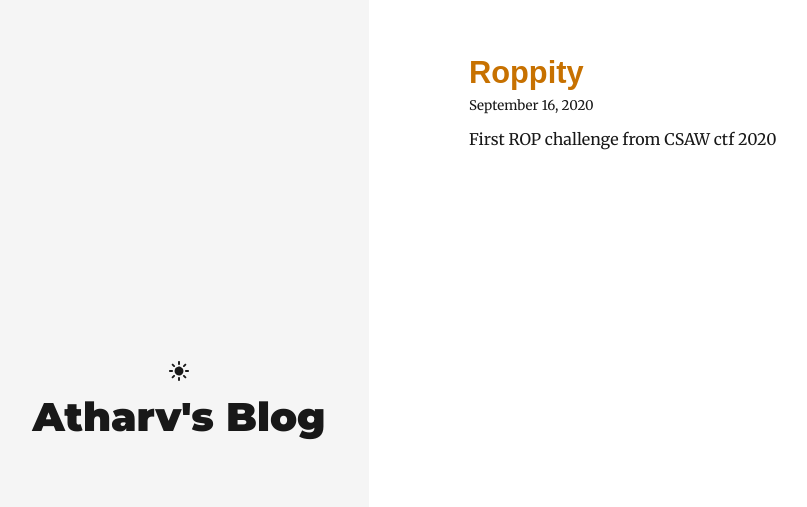
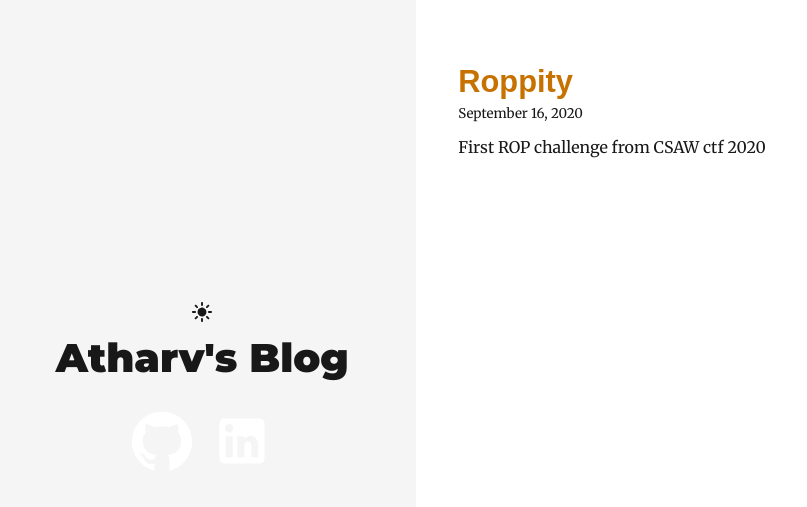
Before and after one commit to AD9000/Round3, a Gatsby site: page / in a window 1280 px wide. Shown: the whole page, without its empty margins (11-818 px from the left). Built offline with nearby package versions, Linux system fonts and the light colour scheme; Gatsby itself is replaced by a stand-in of ours; some packages are replaced by stand-ins of ours.

Commit message:
merged sites

```diff
--- a/package.json
+++ b/package.json
@@ -6,6 +6,9 @@
   "version": "0.1.0",
   "author": "Atharv Damle",
   "dependencies": {
+    "@material-ui/core": "^4.11.3",
+    "@material-ui/icons": "^4.11.2",
+    "@material-ui/styles": "^4.11.3",
     "@types/react-helmet": "^6.1.0",
     "gatsby": "^3.0.4",
     "gatsby-image": "^3.0.0",
--- /dev/null
+++ b/src/components/MainContent/MainContent.tsx
@@ -0,0 +1,25 @@
+import React from "react"
+
+// import Footer from "./footer" // footer isn't used yet
+import { makeStyles } from "@material-ui/styles"
+
+const useStyles = () =>
+  makeStyles({
+    mainFlex: { display: "flex", flex: 1 },
+    mainWrapper: {
+      padding: "1% 5%",
+      backgroundColor: "var(--bg)",
+    },
+  })()
+
+const MainContent = ({ children }) => {
+  const classes = useStyles()
+  return (
+    <div className={`${classes.mainFlex} ${classes.mainWrapper}`}>
+      <main className={classes.mainFlex}>{children}</main>
+      {/* <Footer /> */}
+    </div>
+  )
+}
+
+export default MainContent
--- /dev/null
+++ b/src/components/Sidebar/About/About.tsx
@@ -0,0 +1,56 @@
+import React from "react"
+import { Link, makeStyles, Theme } from "@material-ui/core"
+import GitHubIcon from "@material-ui/icons/GitHub"
+import LinkedInIcon from "@material-ui/icons/LinkedIn"
+
+const useStyles = makeStyles((theme: Theme) => ({
+  dock: {
+    padding: "10px",
+    display: "flex",
+    flex: 1,
+    backgroundColor: "transparent",
+  },
+  aboutLink: {
+    boxShadow: "none",
+  },
+  dockIcon: {
+    color: theme.palette.common.white,
+    fontSize: "60px",
+    margin: "15px 10px",
+    transition: "transform 0.2s",
+
+    "&:hover": {
+      transform: "scale(1.3)",
+    },
+  },
+}))
+
+const About = () => {
+  const classes = useStyles()
+
+  return (
+    <div>
+      <div className={classes.dock}>
+        <Link
+          href="https://github.com/AD9000"
+          target="_blank"
+          rel="noopener"
+          className={classes.aboutLink}
+        >
+          <GitHubIcon className={classes.dockIcon} />
+        </Link>
+
+        <Link
+          href="https://www.linkedin.com/in/atharv-damle"
+          target="_blank"
+          rel="noopener"
+          className={classes.aboutLink}
+        >
+          <LinkedInIcon className={classes.dockIcon} />
+        </Link>
+      </div>
+    </div>
+  )
+}
+
+export { About }
--- a/src/components/Sidebar/Header.tsx
+++ b/src/components/Sidebar/Header.tsx
@@ -6,7 +6,7 @@ import { ThemeToggler } from "gatsby-plugin-dark-mode"
 import { DarkModeMoon } from "./DarkModeIndicator"
 import { LightModeSun } from "./LightModeIndicator"
 
-const toggle = (
+const Toggle = () => (
   <ThemeToggler>
     {({ toggleTheme, theme }) => {
       const isDarkMode = theme === "dark"
@@ -34,13 +34,14 @@ interface HeaderProps {
 const Header = ({ title }: HeaderProps) => {
   return (
     <>
-      {toggle}
+      <Toggle />
       <h2
         style={{
           ...scale(1),
           marginBottom: 0,
           marginTop: 0,
           fontFamily: `Montserrat, sans-serif`,
+          whiteSpace: "nowrap",
         }}
       >
         <Link
--- /dev/null
+++ b/src/components/Sidebar/Sidebar.tsx
@@ -0,0 +1,36 @@
+import React from "react"
+import { makeStyles } from "@material-ui/core"
+import { About } from "./About/About"
+import { Header } from "./Header"
+
+const useStyles = () =>
+  makeStyles({
+    sideFlex: {
+      display: "flex",
+      flexBasis: "auto",
+      flexGrow: 1,
+      flexShrink: 1,
+    },
+    sidebar: {
+      justifyContent: "center",
+      padding: "1% 2%",
+      backgroundColor: "var(--lightBg)",
+    },
+  })()
+
+interface SidebarProps {
+  title: string
+}
+const Sidebar = ({ title }: SidebarProps) => {
+  const classes = useStyles()
+  return (
+    <div className={`${classes.sidebar} ${classes.sideFlex}`}>
+      <div className="flex flex-col justify-center items-center">
+        <Header title={title} />
+        <About />
+      </div>
+    </div>
+  )
+}
+
+export default Sidebar
--- /dev/null
+++ b/src/components/Theme.tsx
@@ -0,0 +1,4 @@
+import { createMuiTheme } from "@material-ui/core/styles"
+
+const AppTheme = createMuiTheme()
+export default AppTheme
--- a/src/components/global.css
+++ b/src/components/global.css
@@ -78,37 +78,3 @@ button {
 
   outline: 0;
 }
-.sidebar {
-  height: 200px;
-  width: 100%;
-  position: fixed;
-  z-index: 1;
-  top: 0;
-  left: 0;
-  overflow-x: hidden;
-  text-align: center;
-  background-color: var(--lightBg);
-}
-
-.main-content {
-  background-color: var(--bg);
-  position: absolute;
-  top: 200px;
-  z-index: 10;
-  padding: 0 20px 0;
-  margin-left: 0;
-}
-
-@media only screen and (min-width: 1024px) {
-  .sidebar {
-    height: 100vh;
-    width: 380px;
-  }
-  .main-content {
-    padding: 0 100px 0;
-    height: 100vh;
-    width: calc(100% - 380px);
-    margin-left: 380px;
-    top: 0;
-  }
-}
--- a/src/components/layout.tsx
+++ b/src/components/layout.tsx
@@ -1,34 +1,58 @@
 import React from "react"
+import { Grid, Theme } from "@material-ui/core"
+import { makeStyles, ThemeProvider } from "@material-ui/styles"
 
-import { Header } from "./Sidebar/Header"
-
-import Footer from "./footer"
+import Sidebar from "./Sidebar/Sidebar"
+import MainContent from "./MainContent/MainContent"
+import AppTheme from "./Theme"
 import "./global.css"
 
-const Layout = ({ location, title, children }) => {
+const useStyles = makeStyles((theme: Theme) => {
+  console.log("theme: ", theme)
+  return {
+    respDir: {
+      display: "flex",
+      [theme.breakpoints.down("sm")]: {
+        flexDirection: "column",
+      },
+    },
+    respBar: {
+      display: "flex",
+      [theme.breakpoints.down("sm")]: {
+        minHeight: "35vh",
+      },
+    },
+  }
+})
+
+const LayoutThemed = ({ title, children }) => {
+  const classes = useStyles()
   return (
-    <div
+    <Grid
+      container
       style={{
         backgroundColor: "var(--bg)",
         color: "var(--textNormal)",
         transition: "color 0.2s ease-out, background 0.2s ease-out",
         minHeight: "100vh",
       }}
+      className={classes.respDir}
     >
-      <div className="sidebar">
-        <div
-          className="lg:h-screen p-4 flex flex-col justify-center items-center"
-          style={{ minHeight: 200 }}
-        >
-          <Header title={title} />
-        </div>
-      </div>
+      <Grid item md={5} lg={4} xl={3} className={classes.respBar}>
+        <Sidebar title={title} />
+      </Grid>
+      <Grid item md={7} lg={8} xl={9}>
+        <MainContent>{children}</MainContent>
+      </Grid>
+    </Grid>
+  )
+}
 
-      <div className="main-content">
-        <main>{children}</main>
-        <Footer />
-      </div>
-    </div>
+const Layout = props => {
+  return (
+    <ThemeProvider theme={AppTheme}>
+      <LayoutThemed {...props} />
+    </ThemeProvider>
   )
 }
 
--- a/src/components/sidebar.tsx
+++ /dev/null
@@ -1,15 +0,0 @@
-import React from "react"
-
-const Sidebar = ({ header }) => {
-  console.log({ header });
-  return (
-    <div
-      className="md:h-screen p-4 cover-content"
-      style={{ backgroundColor: "var(--lightBg)" }}
-    >
-      {header}
-    </div>
-  )
-}
-
-export default Sidebar
--- a/tailwind.config.js
+++ /dev/null
@@ -1,6 +0,0 @@
-module.exports = {
-  purge: ["./src/**/*.js", "./src/**/*.jsx", "./src/**/*.ts", "./src/**/*.tsx"],
-  theme: {},
-  variants: {},
-  plugins: [],
-}
```
Also changed, not shown: src/components/MainContent/bio.tsx (renamed from src/components/bio.tsx), src/components/MainContent/footer.tsx (renamed from src/components/footer.tsx), 1 other file.
